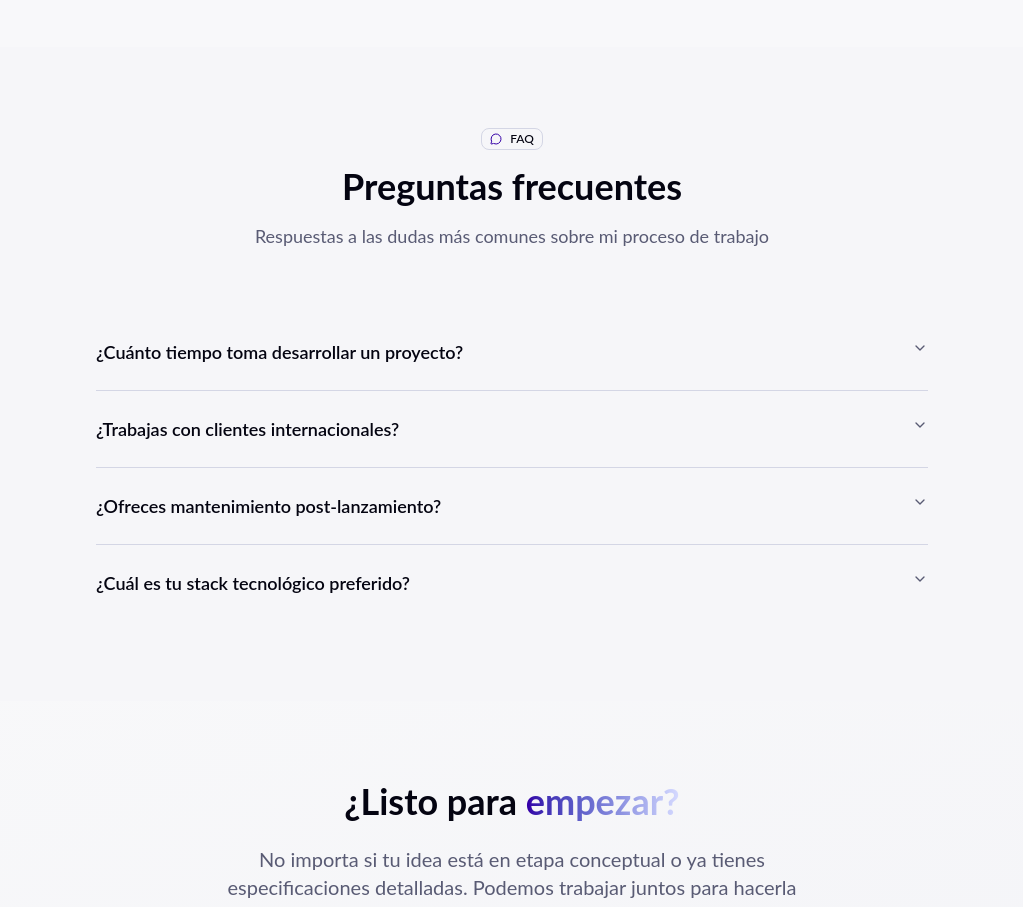
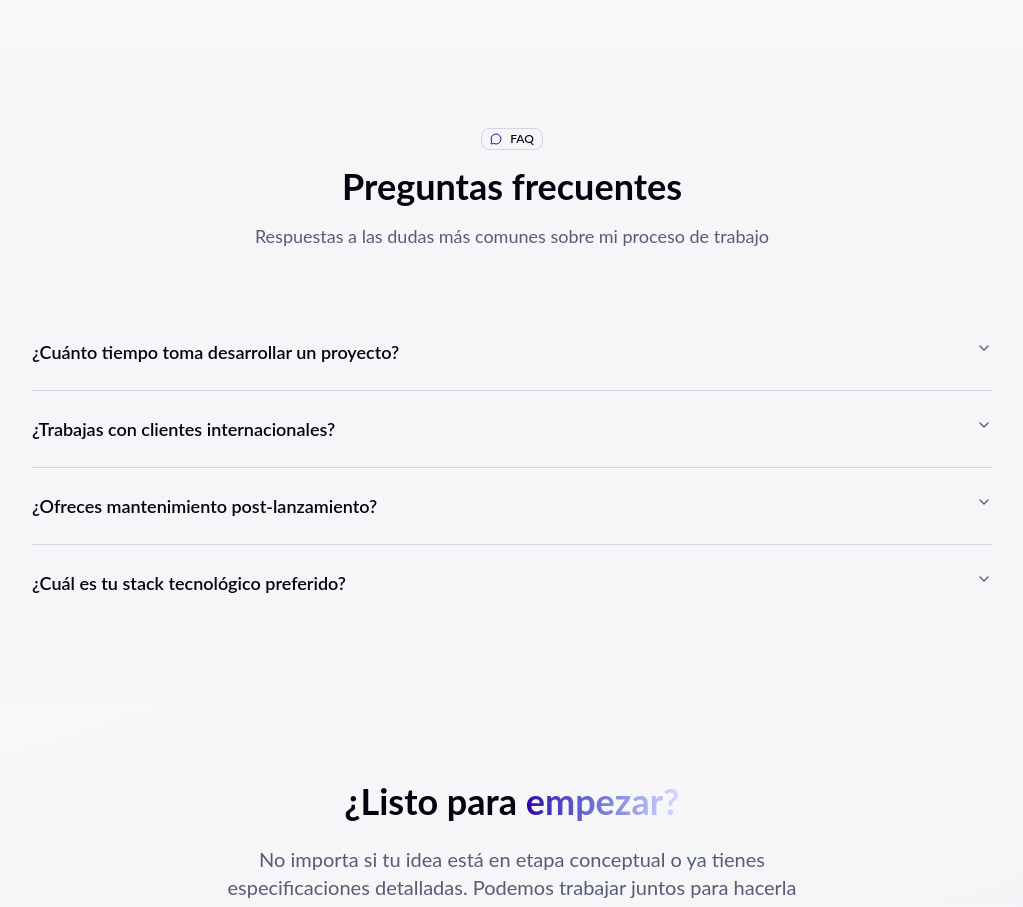
Before and after one commit to elmerjacobo97/my-portfolio, a React (Vite) app: page /contact in a window 1280 px wide. Shown: the part 1300-2207 px from the top of the page, without its empty margins (128-1151 px from the left). Built offline with nearby package versions, Linux system fonts and the light colour scheme.

Commit message:
max-w-4xl to max-w-5xl

```diff
--- a/src/routes/contact/index.tsx
+++ b/src/routes/contact/index.tsx
@@ -334,7 +334,7 @@
 
       {/* FAQ Section */}
       <section className="py-12 lg:py-20 bg-muted/20">
-        <div className="max-w-4xl mx-auto px-4 sm:px-6 lg:px-8">
+        <div className="max-w-5xl mx-auto px-4 sm:px-6 lg:px-8">
           <div className="text-center mb-12 lg:mb-16">
             <Badge variant="outline" className="mb-4">
               <MessageCircle className="w-3 h-3 mr-1 text-primary" />
```
